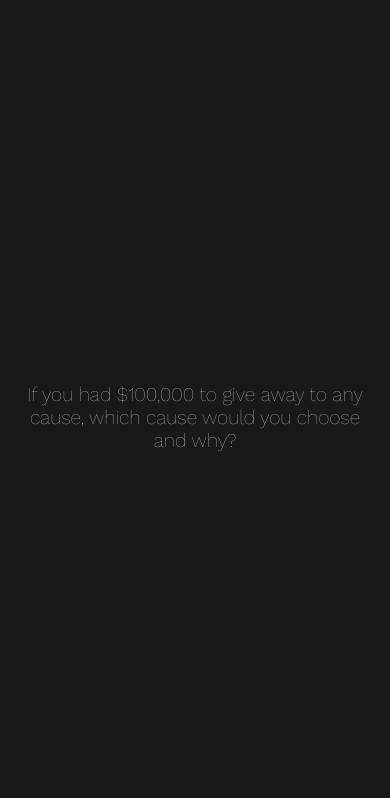
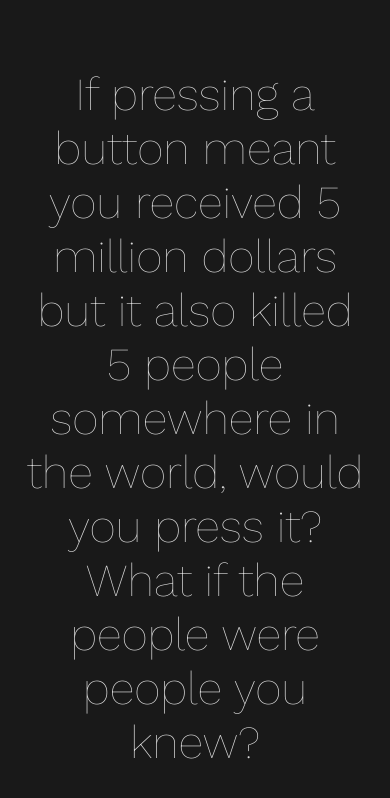
Before and after one commit to ryanxzhu/profound-questions, a plain HTML site: page index.html in a window 390 px wide. Drawn offline with nearby package versions, Linux system fonts and the light colour scheme.

Commit message:
added noSelect class so that the text can't be selected. Also added font size responsiveness dependent on area of the screen

```diff
--- a/index.html
+++ b/index.html
@@ -8,7 +8,7 @@
     <link rel="stylesheet" href="styles.css">
     <link href="https://fonts.googleapis.com/css?family=Work+Sans:100&display=swap" rel="stylesheet">
 </head>
-<body>
+<body class='noSelect'>
 <script src="questions.js"></script>
  <script src="main.js"></script>
 </body>
--- a/main.js
+++ b/main.js
@@ -1,10 +1,17 @@
 console.log(questionsArray.length);
 document.body.style.height = window.innerHeight * 0.99 + 'px';
-document.body.style.fontSize = window.innerWidth * 0.05 + 'px';
+document.body.style.fontSize = Math.sqrt(window.innerWidth * window.innerHeight) * 0.08 + 'px';
 document.body.style.padding = '0px ' + window.innerWidth * 0.05 + 'px';
 
 //document.body.textContent = questionsArray[Math.floor(Math.random() * questionsArray.length)];
-document.body.textContent = questionsArray[15];
+document.body.textContent = questionsArray[13];
+
+function updateSizes() {
+	document.body.style.width = window.innerWidth * 0.99 + 'px';
+	document.body.style.height = window.innerHeight * 0.99 + 'px';
+	document.body.style.padding = '0px ' + window.innerWidth * 0.05 + 'px';
+	document.body.style.fontSize = Math.sqrt(window.innerWidth * window.innerHeight) * 0.08 + 'px';
+}
 
 function newQuestion() {
 	let randomInt = Math.floor(Math.random() * questionsArray.length);
@@ -14,13 +21,5 @@ document.body.addEventListener('mousedown', function() {
 	newQuestion();
 });
 
-var questionsLength = [];
-for (let i = 0; i < questionsArray.length; i++) {
-	questionsLength.push(questionsArray[i].length);
-}
-
-questionsLength.sort(function(a, b) {
-	return a - b;
-});
-
-console.log(questionsLength);
+window.addEventListener('resize', updateSizes);
+window.addEventListener('orientationchange', updateSizes);
--- a/questions.js
+++ b/questions.js
@@ -12,7 +12,7 @@ const questionsArray = [
 	'Does an ideal government exist?',
 	'What’s your favourite quote?',
 	'What are the five most important things on your bucket list?',
-	'If pressing a button meant you received 5 million dollars but it also killed 5 people somewhere in the world, would you press it? What if it killed only 1 person or killed 20 people? What if the people were people you knew?',
+	'If pressing a button meant you received 5 million dollars but it also killed 5 people somewhere in the world, would you press it? What if the people were people you knew?',
 	'Is competition good for us as a couple?',
 	'If you had $100,000 to give away to any cause, which cause would you choose and why?',
 	'What is an irrational fear that you have?',
@@ -28,7 +28,7 @@ const questionsArray = [
 	"Is there anything we haven't tried that you'd like to?",
 	'What is happiness?',
 	'Where are the top three places you want to travel to some day, and why?',
-	'Who do you think of first when you think of success?',
+	'Who do you think of first when you think of "success"?',
 	'Does fate exist?',
 	'Other than money, what else have you gained from your current job?',
 	'What is the meaning of rich and poor in the modern world?',
@@ -90,7 +90,7 @@ const questionsArray = [
 	'What were you looking for when you found me? Were you looking for love at all?',
 	'Are people ethically obliged to improve themselves?',
 	'How do you know if you love someone enough to marry them?',
-	'How would you describe freedom in your own words?',
+	'How would you describe "freedom" in your own words?',
 	'Would you rather be famous when you are alive and forgotten when you die, or unknown when you are alive but famous after you die?',
 	'If humanity was put on trial by an advanced race of aliens, how would you defend humanity and argue for its continued existence?',
 	'How and where do you like to be touched?',
@@ -145,7 +145,7 @@ const questionsArray = [
 	'Do atheists make their own gods?',
 	'Name four things we have in common.',
 	'How does one find purpose in life?',
-	'Would you say you have a type? Do I fit what you thought you were looking for?',
+	'Would you say you have a "type"? Do I fit what you thought you were looking for?',
 	'What are your biggest goals for 2020? How will you work to achieve them?',
 	'How replaceable are you?',
 	'What causes the most harm in the world, but is completely avoidable?',
--- a/styles.css
+++ b/styles.css
@@ -9,3 +9,13 @@ body {
 	vertical-align: middle;
 	text-align: center;
 }
+
+.noSelect {
+	-webkit-touch-callout: none; /* iOS Safari */
+	-webkit-user-select: none; /* Safari */
+	-khtml-user-select: none; /* Konqueror HTML */
+	-moz-user-select: none; /* Old versions of Firefox */
+	-ms-user-select: none; /* Internet Explorer/Edge */
+	user-select: none; /* Non-prefixed version, currently supported by Chrome, Opera and Firefox */
+	-webkit-tap-highlight-color: transparent;
+}
```
